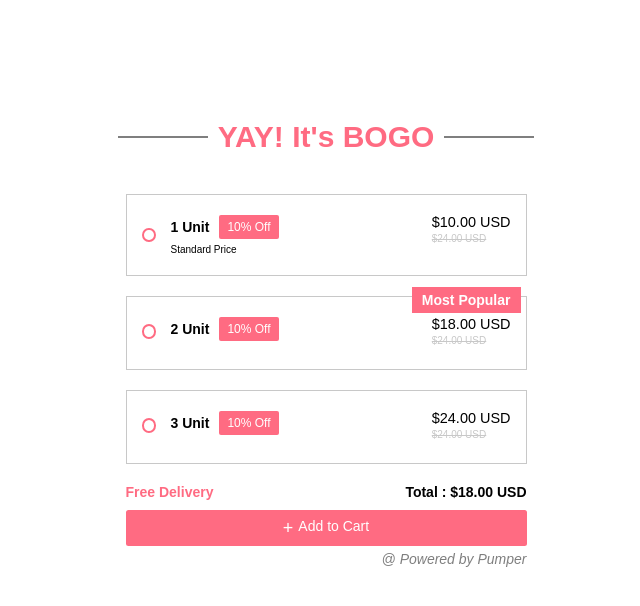
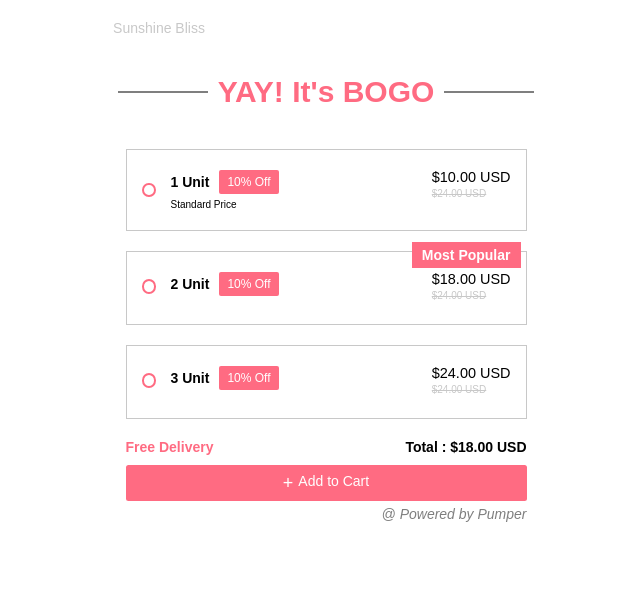
Before and after one commit to iamnothing-hub/Sunshine-Bliss, a plain HTML site: page index.html in a window 1280 px wide. Shown: the whole page, without its empty margins (316-956 px from the left). Drawn offline with Linux system fonts and the light colour scheme.

Commit message:
Sunshine Solved

```diff
--- a/style.css
+++ b/style.css
@@ -28,19 +28,21 @@ html {
 }
 
 .sunshine{
-    margin-top: 9rem;
+    margin-top: 2rem;
     text-align: left;
-    margin-bottom: -5rem;
-    margin-left: -10rem;
+    /* margin-bottom: -5rem;/ */
+    margin-left: -33rem;
+    font-size: 1.4rem;
+    color: #C8C8C8;
 }
 .page{
     background-color: #fff;
     /* border: 1px solid black; */
     /* padding: 1.5rem 2rem 1.5rem 2rem !important;  */
-    padding-top: 2rem !important;
+    /* padding-top: 2rem !important; */
     padding-bottom: 4rem !important;
     padding-right: 5.5rem !important;
-    margin-top: 1rem;
+    /* margin-top: 1rem; */
     display: flex;
     flex-direction: column;
     justify-content: center;
```
